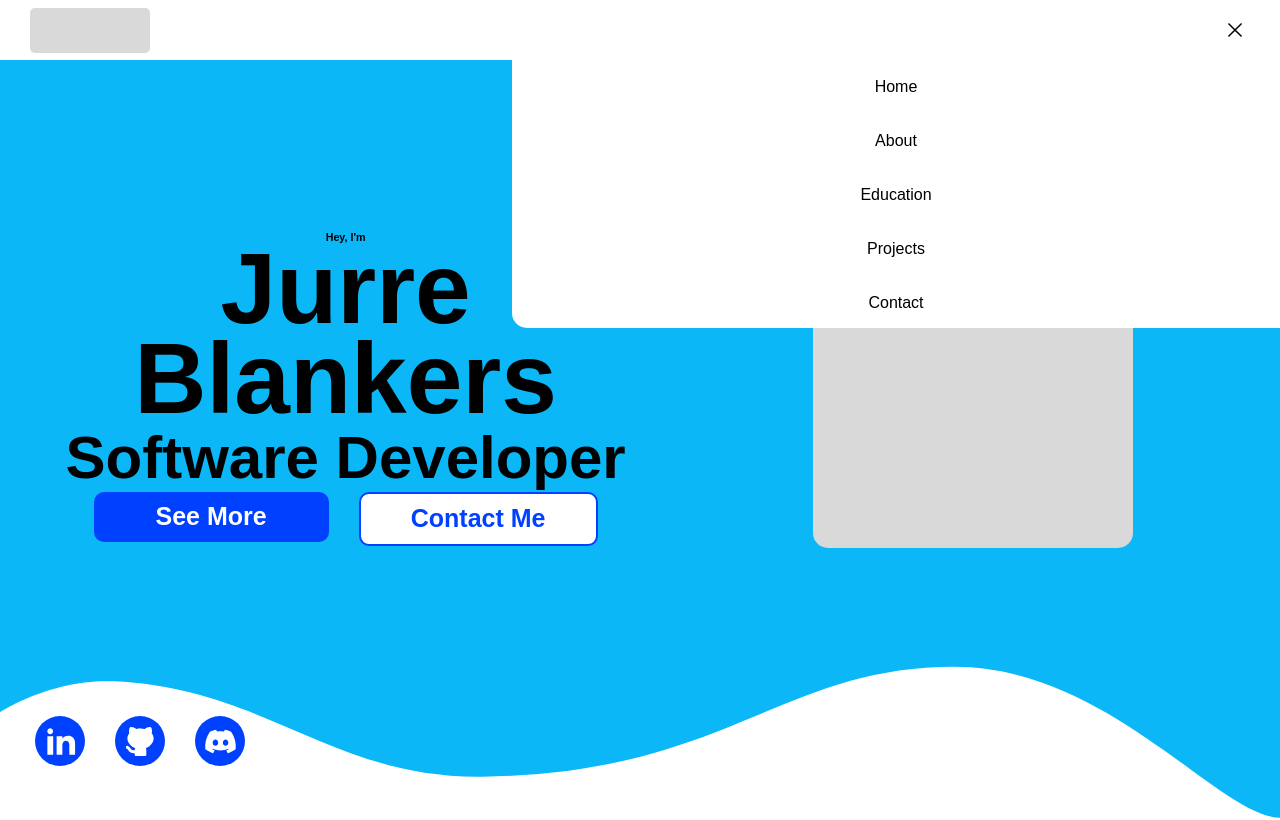
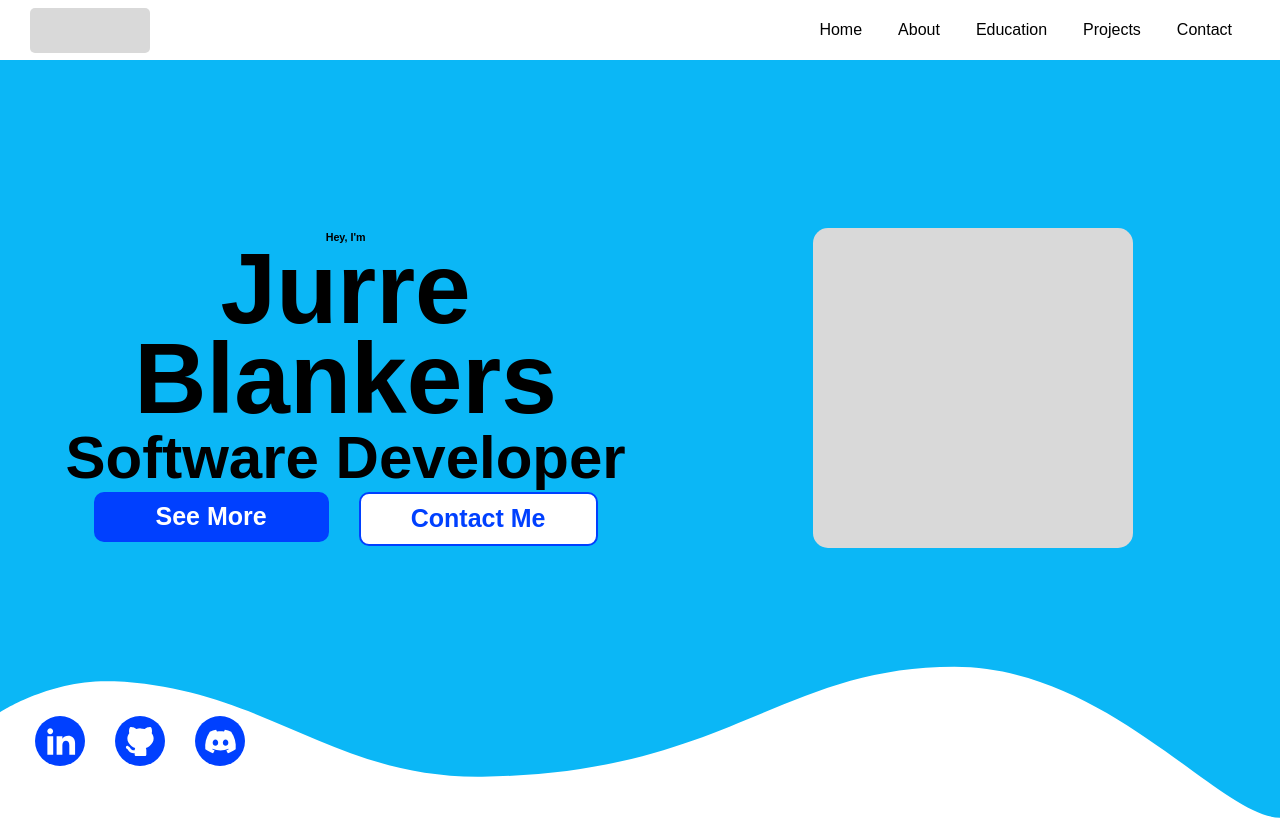
Before and after one commit to chevyje/Portfolio, a React (Vite) app in the folder portfolio/: page / in a window 1280 px wide. Shown: the top 820 px of the page. Built offline with nearby package versions, Linux system fonts and the light colour scheme.

Commit message:
forgot to set default to false.

```diff
--- a/portfolio/src/components/navbar.tsx
+++ b/portfolio/src/components/navbar.tsx
@@ -3,7 +3,7 @@ import lang from "../lang/en.json"
 import { useState, useEffect } from "react";
 
 function navbar() {
-    const [dropDown, setDropDown] = useState<boolean>(true)
+    const [dropDown, setDropDown] = useState<boolean>(false)
     const toggleDropDown = () => {
         setDropDown(!dropDown);
     }
```
